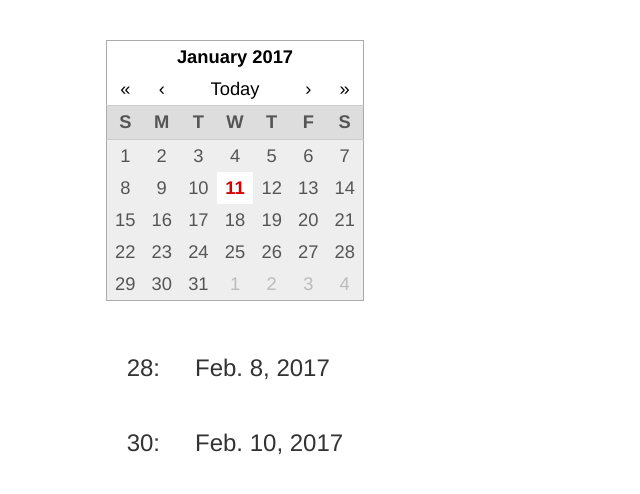
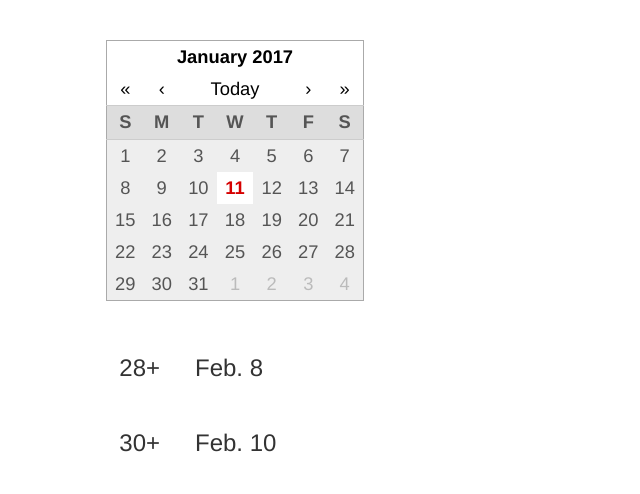
Before and after one commit to dschmaryl/kims-date-thingy, a plain HTML site: page index.html in a window 1280 px wide. Shown: the whole page, without its empty margins (0-640 px from the left). Drawn offline with nearby package versions, Linux system fonts and the light colour scheme.

Commit message:
more formatting

```diff
--- a/index.html
+++ b/index.html
@@ -28,7 +28,7 @@
       <section id="calculated-dates">
         <article class="row">
           <div class="col-xs-4 text-right">
-            28:
+            28+
           </div>
           <div id="28-days" class="col-xs-6 dates">
           </div>
@@ -36,7 +36,7 @@
 
         <article class="row">
           <div class="col-xs-4 text-right">
-            30:
+            30+
           </div>
           <div id="30-days" class="col-xs-6 dates">
           </div>
@@ -59,8 +59,8 @@
           var date1 = moment(document.getElementById('date').innerHTML, 'YYYY-MM-DD');
           var date2 = date1.clone().add(28, 'day');
           var date3 = date1.clone().add(30, 'day');
-          document.getElementById('28-days').innerHTML = String(date2.format('MMM. D, YYYY'));
-          document.getElementById('30-days').innerHTML = String(date3.format('MMM. D, YYYY'));
+          document.getElementById('28-days').innerHTML = String(date2.format('MMM. D'));
+          document.getElementById('30-days').innerHTML = String(date3.format('MMM. D'));
         }
       </script>
     </div>
```
